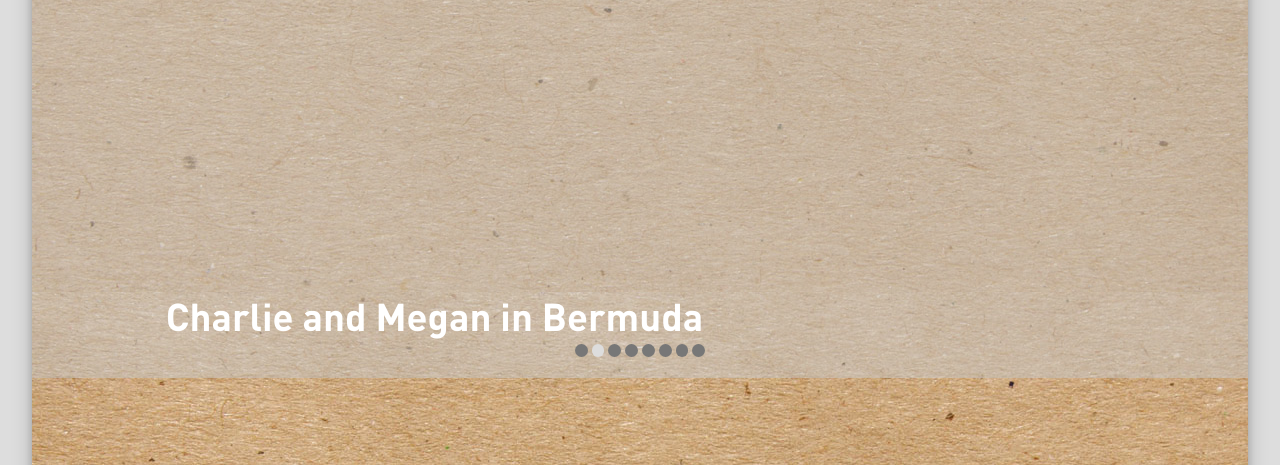
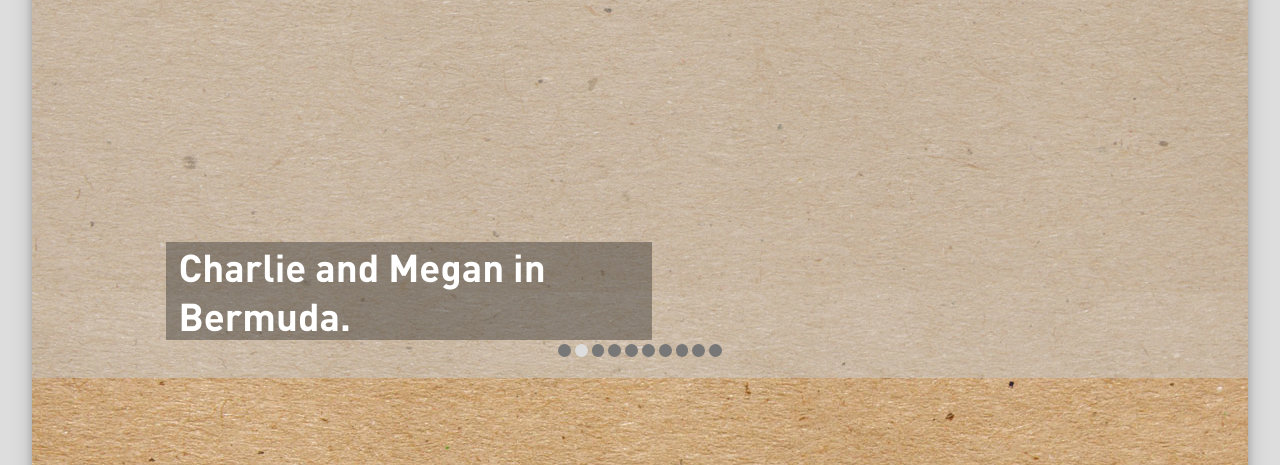
Before and after one commit to cswanson310/wedding, a Flask app: page /bridal_party in a window 1280 px wide. Shown: the part 1600-2065 px from the top of the page. Run offline with Flask 2, Linux system fonts and the light colour scheme.

Commit message:
Add some more photos, make text more legible

```diff
--- a/static/bridal-party.css
+++ b/static/bridal-party.css
@@ -18,6 +18,30 @@ h1 {
   height: 100%;
   position: absolute;
   z-index: 0;
+}
+
+#charlie-megan {
+  margin-top: -7%;
+}
+
+#lindsay-ian {
+  margin-top: -7%;
+}
+
+#jake-lindsay-charlie {
+  margin-top: -10%;
+}
+
+#zack-gondola {
+  margin-top: -10%;
+}
+
+#aurora-lindsay-angela {
+  margin-top: -8%;
+}
+
+#sabrina-katy {
+  margin-top: -8%;
 }
 
 .group-shot-img {
@@ -56,16 +80,22 @@ h1 {
   cursor: pointer;
 }
 
-.img-desc {
-  font: 3vmin dinot-bold, sans-serif;
-  color: #fff;
+.img-desc-div {
   padding: 0;
   position: absolute;
   z-index: 3;
   bottom: 0%;
-  width: 50%;
+  width: 40%;
   text-align: left;
   margin-left: 11%;
+}
+
+.img-desc-text {
+  display: inline-block;
+  font: 3vmin dinot-bold, sans-serif;
+  color: #fff;
+  padding: 0 1vw;
+  background: rgba(40, 40, 40, 0.4);
 }
 
 .active {
--- a/templates/bridal_party.html
+++ b/templates/bridal_party.html
@@ -21,57 +21,92 @@
         <li id='group-5-li' class='group-selector-elem' group-num=5></li>
         <li id='group-6-li' class='group-selector-elem' group-num=6></li>
         <li id='group-7-li' class='group-selector-elem' group-num=7></li>
+        <li id='group-8-li' class='group-selector-elem' group-num=8></li>
+        <li id='group-9-li' class='group-selector-elem' group-num=9></li>
       </ul>
       <div id='group-0' class='group-shot'>
         <div class='group-shot-img'>
           <img src='static/images/sabrina-zack-anshul.jpg' alt='Sabrina, Zack and Anshul' />
-          <p class='img-desc'>Sabrina, Zack, and Anshul take a break after tearing up the dance floor
-          to celebrate New Years.</p>
+          <div class='img-desc-div'>
+            <p class='img-desc-text'>Sabrina, Zack, and Anshul take a break after tearing up the dance floor to celebrate New Years.</p>
+          </div>
         </div>
       </div>
       <div id='group-1' class='group-shot hidden'>
         <div class='group-shot-img'>
-          <img src="static/images/charlie-megan.jpg" alt='Charlie and Megan in Bermuda'/>
-          <p class='img-desc'>Charlie and Megan in Bermuda</p>
+          <img src="static/images/charlie-megan.jpg" id='charlie-megan' alt='Charlie and Megan in Bermuda'/>
+          <div class='img-desc-div'>
+            <p class='img-desc-text'>Charlie and Megan in Bermuda.</p>
+          </div>
         </div>
       </div>
       <div id='group-2' class='group-shot hidden'>
         <div class='group-shot-img'>
-          <img src='static/images/lindsay-ian.jpg' alt='Lindsay and Ian' />
-          <p class='img-desc'>Lindsay and Ian bring their snack for a walk</p>
+          <img src='static/images/lindsay-ian.jpg' id='lindsay-ian' alt='Lindsay and Ian' />
+          <div class='img-desc-div'>
+            <p class='img-desc-text'>Lindsay and Ian bring their snack for a walk.</p>
+          </div>
         </div>
       </div>
       <div id='group-3' class='group-shot hidden'>
         <div class='group-shot-img'>
           <img src="static/images/noel-anna.jpg" alt='Noel and Anna'/>
-          <p class='img-desc'>Noel and Anna killing it at the annual Swanson lip-sync battle during
-          Thanksgiving.</p>
+          <div class='img-desc-div'>
+            <p class='img-desc-text'>Noel and Anna killing it at the annual Swanson lip-sync battle
+            during Thanksgiving.</p>
+          </div>
         </div>
       </div>
       <div id='group-4' class='group-shot hidden'>
         <div class='group-shot-img'>
-          <img src='static/images/jake-lindsay-charlie.jpg' alt='Jake, Lindsay and Charlie' />
-          <p class='img-desc'>Jake, Lindsay and Charlie celebrate good times with some Champagne.</p>
+          <img src='static/images/jake-lindsay-charlie.jpg' id='jake-lindsay-charlie' alt='Jake, Lindsay and Charlie' />
+          <div class='img-desc-div'>
+            <p class='img-desc-text'>Jake, Lindsay and Charlie celebrate good times with some
+            Champagne.</p>
+          </div>
         </div>
       </div>
       <div id='group-5' class='group-shot hidden'>
         <div class='group-shot-img'>
-          <img src='static/images/zack-gondola.jpg' alt='Zack pondering in a gondola' />
-          <p class='img-desc'>Zack reconsiders whether sledding down this mountain was really a good
-          idea.</p>
+          <img src='static/images/zack-gondola.jpg' id='zack-gondola' alt='Zack pondering in a gondola' />
+          <div class='img-desc-div'>
+            <p class='img-desc-text'>Zack reconsiders whether sledding down this mountain was really
+            a good idea.</p>
+          </div>
         </div>
       </div>
       <div id='group-6' class='group-shot hidden'>
         <div class='group-shot-img'>
           <img src='static/images/kyle-waffles-olivia.jpg' alt='Kyle, Mr. Waffles, and Olivia' />
-          <p class='img-desc'>Kyle, Mr. Waffles, and Olivia living the good life.</p>
+          <div class='img-desc-div'>
+            <p class='img-desc-text'>Kyle, Mr. Waffles, and Olivia living the good life.</p>
+          </div>
         </div>
       </div>
       <div id='group-7' class='group-shot hidden'>
         <div class='group-shot-img'>
+          <img src='static/images/aurora-lindsay-angela.jpg' id='aurora-lindsay-angela' alt='Aurora, Lindsay, and Angela' />
+          <div class='img-desc-div'>
+            <p class='img-desc-text'>Lindsay and Aurora welcome Angela into their Tri-Delta
+            sorority.</p>
+          </div>
+        </div>
+      </div>
+      <div id='group-8' class='group-shot hidden'>
+        <div class='group-shot-img'>
+          <img src='static/images/sabrina-katy.jpg' id='sabrina-katy' alt='Sabrina and Katy' />
+          <div class='img-desc-div'>
+            <p class='img-desc-text'>Sabrina and Katy getting ready to ring in the new year.</p>
+          </div>
+        </div>
+      </div>
+      <div id='group-9' class='group-shot hidden'>
+        <div class='group-shot-img'>
           <img src='static/images/group-bridge.jpg' alt='The crew on a bridge' />
-          <p class='img-desc'>Anshul, Sabrina, Zack, Charlie and Lindsay posing after completing a
-          hike.</p>
+          <div class='img-desc-div'>
+            <p class='img-desc-text'>Anshul, Sabrina, Zack, Charlie and Lindsay posing after
+            completing a hike.</p>
+          </div>
         </div>
       </div>
     </div>
```
Also changed, not shown: static/images/aurora-lindsay-angela.jpg (added), static/images/sabrina-katy.jpg (added), 2 other files.
